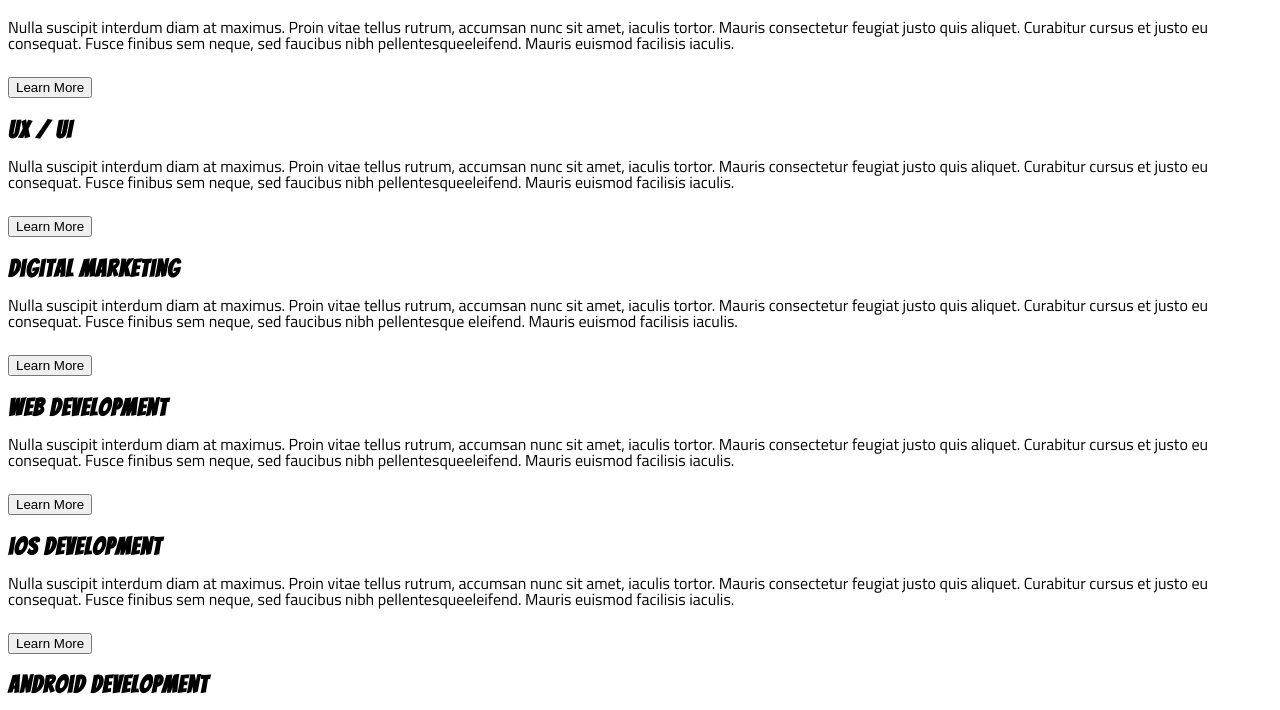
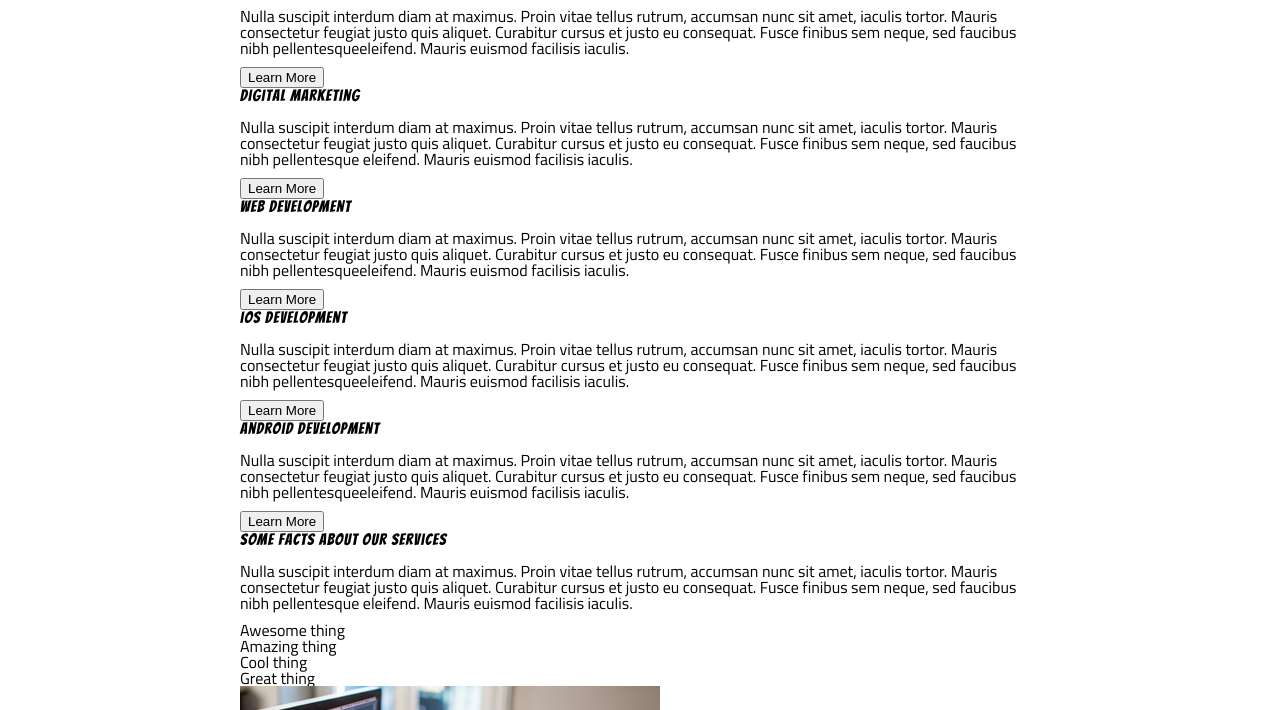
Before and after one commit to amberlowe1001/user-interface-3, a plain HTML site: page services.html/services.html in a window 1280 px wide. Shown: the part 473-1183 px from the top of the page. Drawn offline with Linux system fonts and the light colour scheme; files that its build step writes are made by us from their sources; files whose address does not match are found by name.

Commit message:
Update services.html

```diff
--- a/services.html/services.html
+++ b/services.html/services.html
@@ -6,7 +6,7 @@
 <meta charset="utf-8">
 <title>Great Idea!</title>
 
-<link href="https://fonts.googleapis.com/css?family=Bangers|Titillium+Web" rel="stylesheet"> <link rel="stylesheet" href="css/index2.css">
+<link href="https://fonts.googleapis.com/css?family=Bangers|Titillium+Web" rel="stylesheet"> <link rel="stylesheet" href="css/index.css">
 <!--[if lt IE 9]>
 
 <script src="https://cdnjs.cloudflare.com/ajax/libs/html5shiv/3.7.3/html5shiv.js"></script>
```
